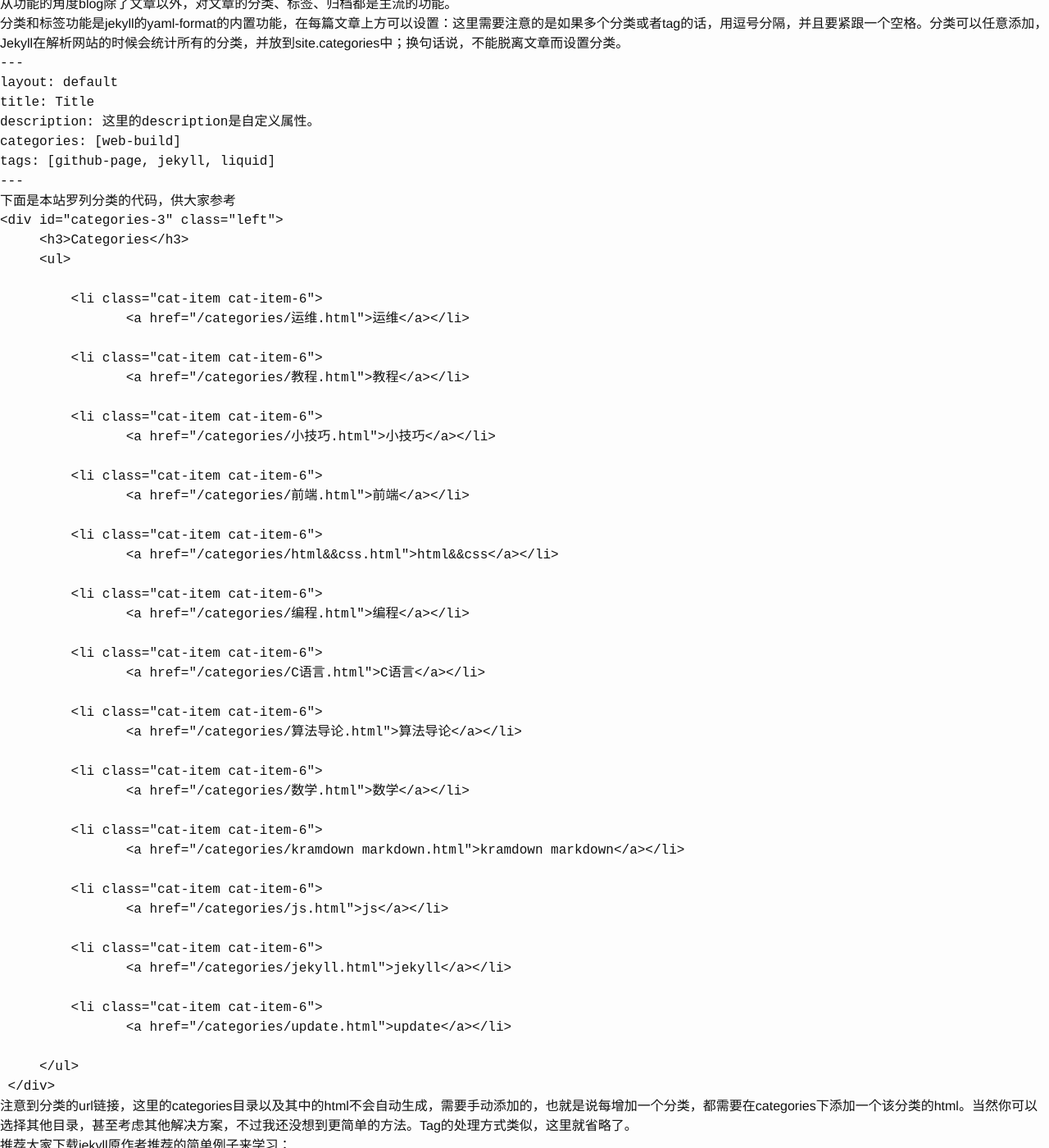
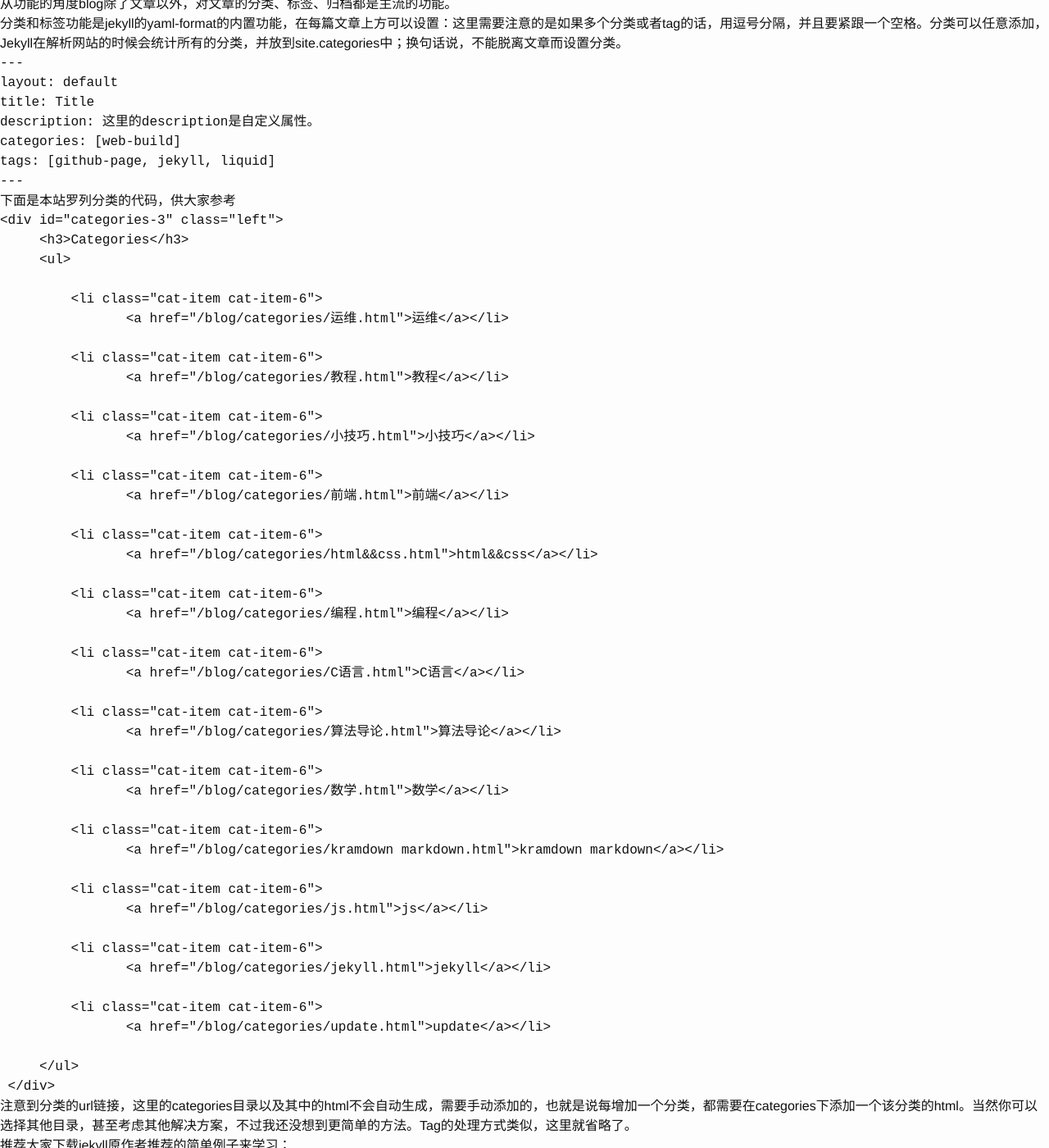
Before and after one commit to keylinjay/keylinjay.github.io, a Jekyll site: the page built from index.md, in a window 1280 px wide and 1400 px high, scrolled down 23932 px. Shown: the whole window at 82% size. Built offline with Jekyll 4.4.1, drawn with Linux system fonts in a browser that asks for light colours; some of the changed text lies outside the part shown.

Commit message:
update from asus

```diff
--- a/_config.yml
+++ b/_config.yml
@@ -16,8 +16,8 @@
 title: 2mk
 email: k547531366@hotmail.com
 description: To make,to do instead of reading or memering. # > this means to ignore newlines until "baseurl:"
-baseurl: "" # the subpath of your site, e.g. /blog
-url: "https://keylinjay.github.io/blog" # the base hostname & protocol for your site, e.g. http://example.com
+baseurl: "/blog" # the subpath of your site, e.g. /blog
+url: "https://keylinjay.github.io" # the base hostname & protocol for your site, e.g. http://example.com
 twitter_username:
 github_username: keylinjay
 sina_uername: 木落绕指
```
